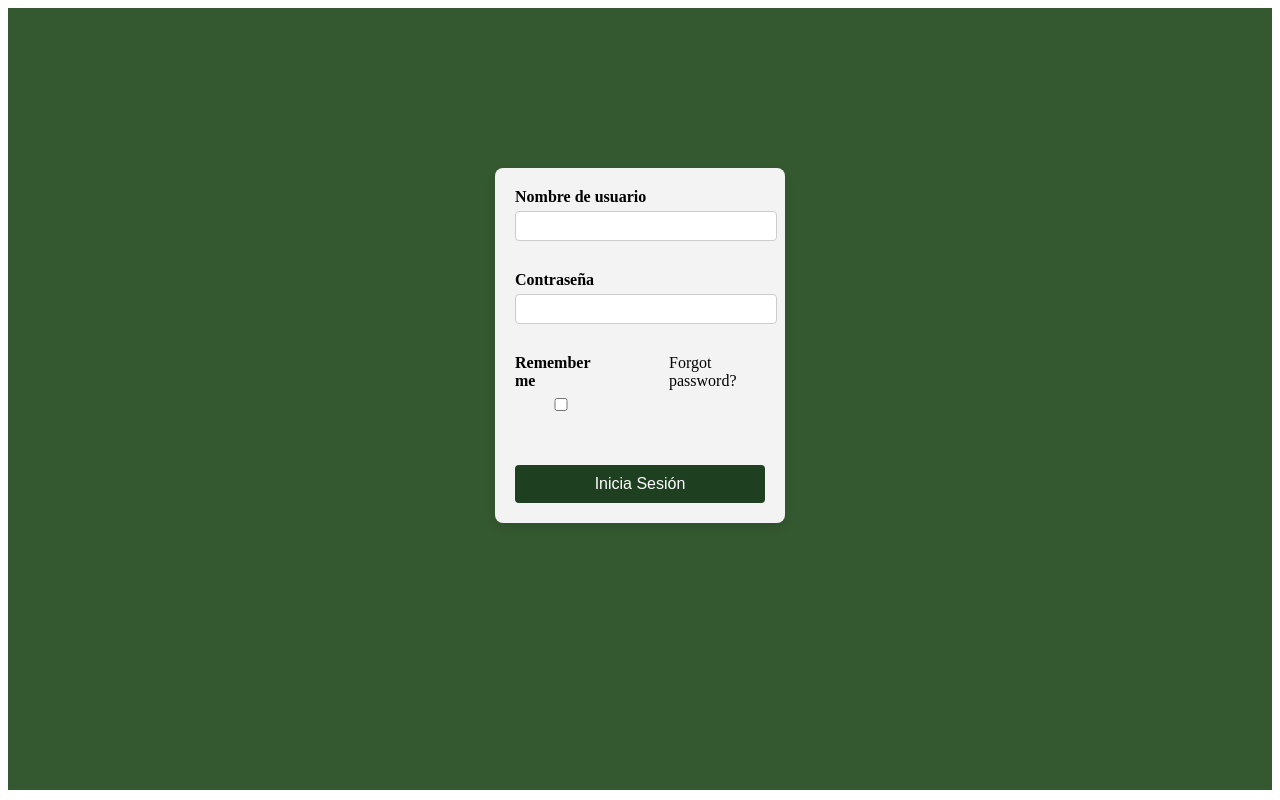
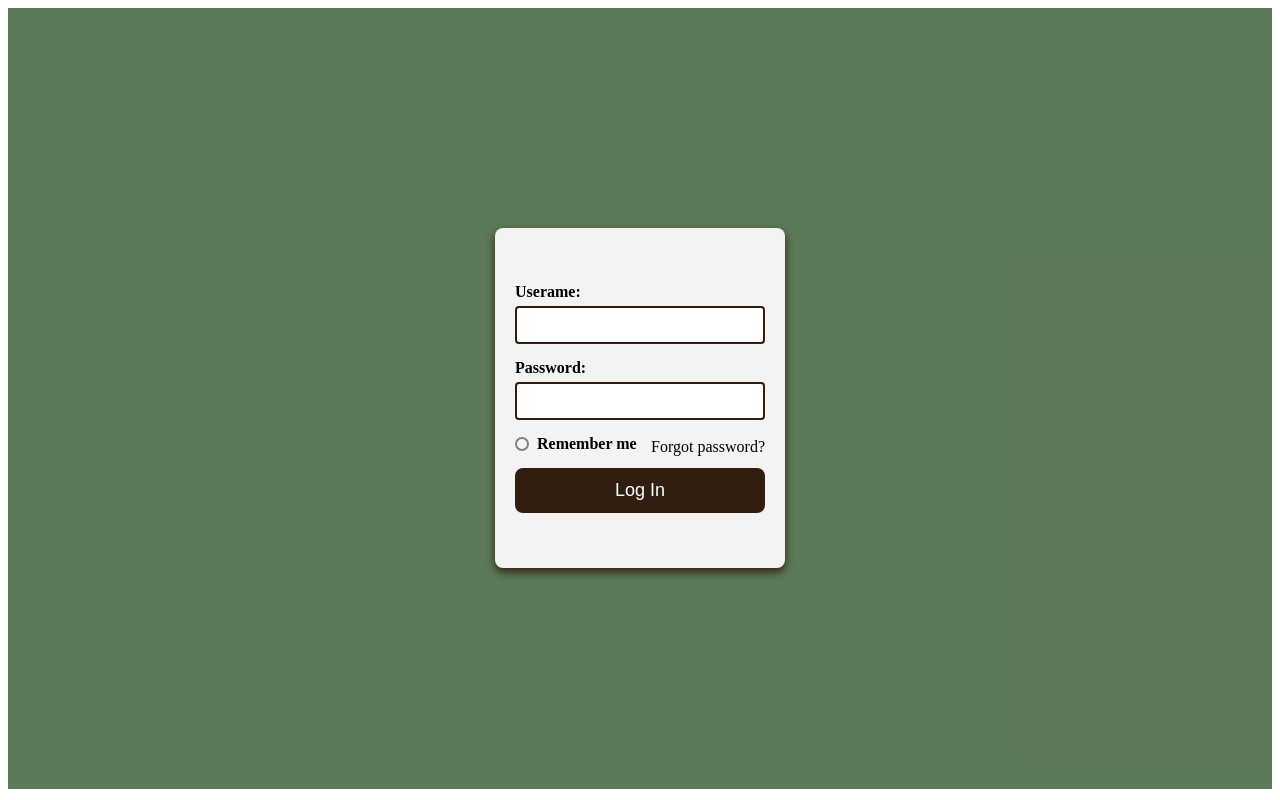
Before and after one commit to Callm-IOT/angular-frontend-app, an Angular app: page / in a window 1280 px wide. Built offline with nearby package versions, Linux system fonts and the light colour scheme.

Commit message:
Login implemented
finish the login component

```diff
--- a/src/app/component/login/login.component.css
+++ b/src/app/component/login/login.component.css
@@ -1,14 +1,18 @@
 form {
     width: 250px;
-    margin: 20vh auto;
+    height: 300px;
+    margin: 15vh auto;
     padding: 20px;
     background: #f3f3f3;
-    border-radius: 8px;
-    box-shadow: 0 4px 8px rgba(0, 0, 0, 0.1);
+    border-radius: 8px ;
+    box-shadow: 0 4px 8px #311E10;
+    display: flex;
+    flex-direction: column;
+    justify-content: center;
 }
 
-div {
-    margin-bottom: 30px;
+.input-group {
+    margin-bottom: 15px;
 }
 
 label {
@@ -18,9 +22,9 @@ label {
 }
 
 input {
-    width: 100%;
-    padding: 5px;
-    border: 1px solid #ccc;
+    width: 92%;
+    padding: 8px;
+    border: 2px solid #311E10;
     border-radius: 4px;
     font-size: 16px;
     outline: none;
@@ -35,7 +39,7 @@ button {
     width: 100%;
     padding: 10px;
     font-size: 16px;
-    background: #1e3f20;
+    background: #311E10;
     color: white;
     border: none;
     border-radius: 4px;
@@ -47,20 +51,122 @@ button:hover {
     background: #495e51;
 }
 
-.forgotPass>a{
+.forgotPass a {
     text-decoration: none;
-    color:#000;
-}
-.forgotPass>a:hover{
-    text-decoration: none;
-    color:#1e3f20;
+    color: #000;
 }
 
-.links{
+.forgotPass a:hover {
+    color: #1e3f20;
+}
+
+.links {
     display: flex;
-    flex-direction: row;
-    margin-bottom: 20px;
+    justify-content: space-between;
+    align-items: center;
+    margin-bottom: 10px;
 }
-.check{
-    margin-right: 70px;
+
+.check {
+    display: flex;
+    flex-direction: row-reverse;
+    align-items: center;
+    gap: 8px;
 }
+
+/* Ocultar el checkbox original */
+.custom-checkbox input {
+    display: none;
+}
+
+/* Contenedor del checkbox */
+.custom-checkbox {
+    display: flex;
+    align-items: center;
+    cursor: pointer;
+    user-select: none;
+}
+
+/* Círculo del checkbox */
+.custom-checkbox .checkmark {
+    width: 10px;
+    height: 10px;
+    border: 2px solid gray;
+    display: inline-block;
+    position: relative;
+    border-radius: 50%; /* Hace que sea redondo */
+    margin-right: 8px;
+    transition: background 0.3s, border 0.3s;
+}
+
+/* Estilos cuando el checkbox está seleccionado */
+.custom-checkbox input:checked + .checkmark {
+    background-color: #311E10;
+    border-color: #311E10;
+}
+
+.custom-checkbox input:checked + .checkmark::after {
+    content: "✔";
+    position: absolute;
+    left: 50%;
+    top: 50%;
+    transform: translate(-50%, -50%);
+    font-size: 5px;
+    color: white;
+    font-weight: bold;
+}
+
+@keyframes reflection {
+    0% { transform: skew(-20deg) translate3d(-100%, 0, 0); }
+    100% { transform: skew(-20deg) translate3d(100vw, 0, 0); }
+ }
+
+ .shiny-button {
+     position: relative;
+     background-color: #311E10;
+     color: white;
+     font-size: 18px;
+     padding: 12px 24px;
+     border: none;
+     border-radius: 8px;
+     cursor: pointer;
+     overflow: hidden;
+ }
+
+ /* Pseudo-elemento para el reflejo */
+ .shiny-button::before {
+     content: '';
+     position: absolute;
+     top: 0;
+     left: -50%;
+     width: 5px;
+     height: 100%;
+     background:#ffe9e91f;
+     filter: blur(4px);
+     transform: skewX(-20deg);
+     z-index: 1;
+     animation: reflection 4.9s linear infinite;
+ }
+
+ .shiny-button::after {
+    content: '';
+    position: absolute;
+    top: 0;
+    left: -50%;
+    width: 20px;
+    height: 100%;
+     background:#ffe9e91c;
+    filter: blur(4px);
+    transform: skewX(-20deg);
+    z-index: 1;
+    animation: reflection 5s linear infinite;
+}
+
+.shiny-button::before { left: -60%; animation-delay: 0s; }  /* Primer reflejo */
+.shiny-button::after  { left: -80%; animation-delay: .2s; }
+
+ /* Ajustar la animación para que recorra solo el botón */
+ @keyframes reflection {
+     0% { left: -50%; }
+     100% { left: 120%; }
+ }
--- a/src/app/component/login/login.component.html
+++ b/src/app/component/login/login.component.html
@@ -1,20 +1,27 @@
 <form method="post" action="/">
-    <div class="Name">
-        <label for="username">Nombre de usuario</label>
-        <input type="text" input="user" name="user" required>
+    <div class="input-group">
+        <label for="username">Userame: </label>
+        <input type="text" id="username" name="user" required>
     </div>
-    <div class="password">
-        <label for="password">Contraseña</label>
-        <input type="password" input="password" name="password" required>
+
+    <div class="input-group">
+        <label for="password">Password: </label>
+        <input type="password" id="password" name="password" required>
     </div>
+
     <div class="links">
         <div class="check">
-            <label for="rememberPassword">Remember me</label>
-            <input type="checkbox" name="rememberPass" id="rememberPassword">
+            <label for="rememberPassword" class="custom-checkbox">
+                <input type="checkbox" id="rememberPassword">
+                <span class="checkmark"></span>
+                Remember me
+            </label>
         </div>
+
         <div class="forgotPass">
-            <a href="http://">Forgot password?</a>
+            <a href="#">Forgot password?</a>
         </div>
     </div>
-    <button type="submit">Inicia Sesión</button>
+
+    <button class="shiny-button" type="submit">Log In</button>
 </form>
--- a/src/app/component/principal-page/principal-page.component.css
+++ b/src/app/component/principal-page/principal-page.component.css
@@ -1,7 +1,12 @@
-.principal-container{
-    background-color: #345830;
-    height: 97.7vh;
+.principal-container {
+    background-color: #345830cc;
+    height: 97.6vh;
     display: flex;
     position: relative;
     flex-direction: column;
+    justify-content: center;
+    align-items: center;
+    box-sizing: border-box;
+    flex: 1;
+    overflow: hidden;
 }
```
Also changed, not shown: src/app/component/principal-page/principal-page.component.html (line endings or trailing spaces).
